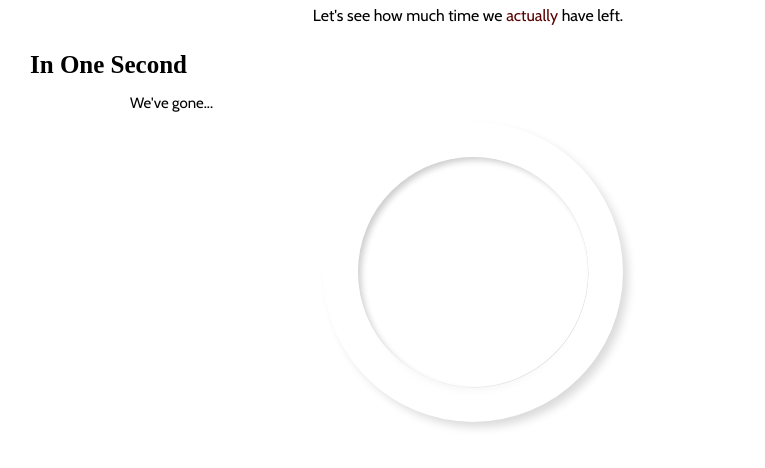
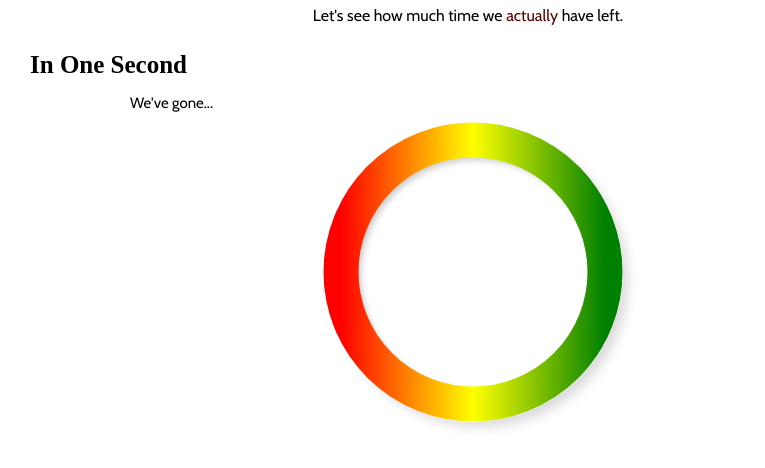
Before and after one commit to Treasure-cd/HowMuchTimeIsLeft, a website built with Vite: page index.html in a window 1280 px wide. Shown: the part 86-554 px from the top of the page, without its empty margins (172-937 px from the left). Built offline with nearby package versions, Linux system fonts and the light colour scheme; a web font is replaced by a local one.

Commit message:
Completed revolution design

```diff
--- a/index.html
+++ b/index.html
@@ -21,8 +21,17 @@
       <p class="second-sentence">We've gone...</p>
       <div class="outer">
         <div class="inner">
-
-        </div>
+         </div>
+         <svg xmlns="http://www.w3.org/2000/svg" version="1.1" width="300px" height="300px">
+          <defs>
+            <linearGradient id="GradientColor">
+              <stop offset="0%" stop-color="red" />
+              <stop offset="50%" stop-color="yellow" />
+              <stop offset="100%" stop-color="green" />
+            </linearGradient>
+          </defs>
+          <circle cx="150" cy="150" r="132" stroke-linecap="round" id="animatedCircle" />
+      </svg>
       </div>
 
 
--- a/src/style.css
+++ b/src/style.css
@@ -55,10 +55,12 @@
     width: 300px;
     height: 300px;
     border-radius: 50%;
+    position: relative;
     margin-left: auto;
     margin-right: auto;
     padding: 35px;
-    box-shadow: 6px 6px 10px -1px rgba(0, 0, 0, 0.15), -6px -6px 10px -1px rgba(255, 255, 255, 0.7)
+    box-shadow: 8px 8px 12px -3px rgba(0, 0, 0, 0.15), -8px -8px 12px -3px rgba(255, 255, 255, 0.7);
+
   }
   .inner {
     width: 230px;
@@ -68,6 +70,17 @@
     margin-right: auto;
     box-shadow: inset 4px 4px 6px -1px rgba(0, 0, 0, 0.2), inset -4px -4px 6px -1px rgba(255, 255, 255, 0.7), -0.5px 0.5px 0px rgba(255, 255, 255, 0.7), 0.5px 0.5px 0px rgba(0, 0, 0, 0.15), 0px 12px 10px -10px rgba(0, 0, 0, 0.05);
   }
+    circle {
+        fill: none;
+        stroke: url(#GradientColor);
+        stroke-width: 35px;
+
+  }
+    svg {
+        top: 0;
+        left: 0;
+        position: absolute;
+    }
 
 
   @media (max-width: 720px) {
@@ -82,7 +95,7 @@
       width: 100%;
     }
     .second-sentence {
-      padding-left: 60px;
+      padding-left: 40px;
     }
   }
   @media (max-width: 480px) {
```
